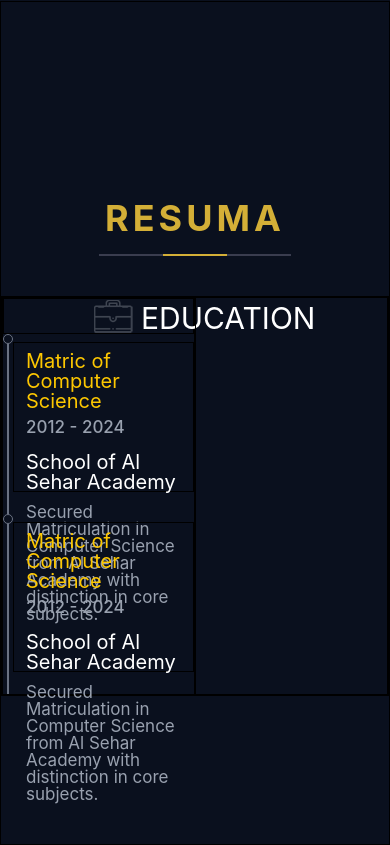
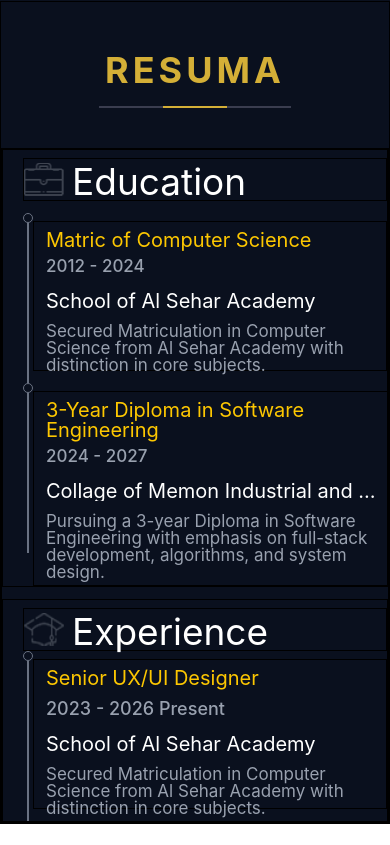
Before and after one commit to hasnainasif0761/Personal-Reactjs-Advance-Topic-Portfolio-, a React (Vite) app: page / in a window 390 px wide. Shown: the part 2270-3115 px from the top of the page. After the commit the page ends 3094 px from the top, so only its background shows below. Built offline with nearby package versions, Linux system fonts and the light colour scheme.

Commit message:
Add-this-resuma-section-for-this-code

```diff
--- a/src/Pages/Resuma.jsx
+++ b/src/Pages/Resuma.jsx
@@ -1,6 +1,6 @@
 function Resuma(){
     return(
-    <div id="resuma" className='w-full text-6xl flex-col  h-screen border bg-[#0A101e] flex items-center justify-center text-center'>
+    <div id="resuma" className='w-full h-auto text-6xl flex-col  md:h-screen border bg-[#0A101e] flex items-center justify-center text-center'>
         <div className=" relative mt-10 text-center">
         <h1 className="absolute md:w-[700px] flex justify-center items-center w-full md:flex hidden border top-1/2 left-1/2 -translate-x-1/2 -translate-y-1/2 md:text-[60px] text-[10px] md:text-[120px] font-[700] text-white/5 tracking-[8px] select-none">
           RESUMA
@@ -14,17 +14,17 @@ function Resuma(){
       <span className="w-16 h-0.5 bg-[#3a3d4f]"></span>
     </div>
         </div>
-        <div className="w-full mt-10 h-[400px] border flex">
-          <div className="w-1/2 border h-full">
-            <div className="border flex items-center justify-start pl-[90px]">
+        <div className="w-full mt-10 md:h-[400px] h-auto border flex md:flex-row flex-col">
+          <div className="md:w-1/2 w-full border h-full md:pl-[0px] pl-5 md:mb-0 mb-3">
+            <div className="border flex mt-2 items-center justify-start md:pl-[76px]">
               <img src="/edu_icon.png" className="w-[40px] h-[33px]" />
-              <h2 className="text-[30px] ml-2 text-white mt-1">EDUCATION</h2>
+              <h2 className="text-[37px] ml-2  text-white mt-1">Education</h2>
             </div>
-            <div>
-              <div className="flex">
+            <div className="md:ml-[90px] mt-3">
+              <div className="flex group">
               <div>
-              <div className="border-gray-500 border-[1.7px] w-[10px] h-[10px] rounded-full"></div>
-              <div className="w-[1px] ml-1 h-[170px] border border-gray-500"></div>
+              <div className="border-gray-500 group-hover:border-yellow-400 group-hover:bg-yellow-400 transition-all duration-300 border-[1.7px] w-[10px] h-[10px] rounded-full"></div>
+              <div className="w-[1px] ml-1 h-[160px] border border-gray-500 "></div>
               </div>
               <div className="border w-auto text-start h-[150px] pl-3 mt-2 p-1 pt-2">
                 <h1 className="text-[20px] text-yellow-400">Matric of Computer Science</h1>
@@ -33,21 +33,38 @@ function Resuma(){
                 <p className="text-[17px] text-gray-400 text-start max-w-[400px] mt-3">Secured Matriculation in Computer Science from Al Sehar Academy with distinction in core subjects.</p>
               </div>
               </div>
-              <div className="flex">
+              <div className="flex group">
               <div>
-              <div className="border-gray-500 border-[1.7px] w-[10px] h-[10px] rounded-full"></div>
-              <div className="w-[1px] ml-1 h-[170px] border border-gray-500"></div>
+              <div className="border-gray-500 border-[1.7px] group-hover:border-yellow-400 group-hover:bg-yellow-400 transition-all duration-300 w-[10px] h-[10px] rounded-full"></div>
+              <div className="w-[1px] ml-1 h-[160px] border border-gray-500"></div>
+              </div>
+              <div className="border w-auto text-start h-auto pl-3 mt-2 p-1 pt-2">
+                <h1 className="text-[20px] text-yellow-400"> 3-Year Diploma in Software Engineering</h1>
+                <p className="text-gray-400 text-[17px] mt-2 font-[500] text-start">2024 - 2027</p>
+                <h1 className="text-[20px] mt-4 text-white truncate max-w-[340px]" title="Memon Industrial and Technical Institute">Collage of Memon Industrial and Technical Institute</h1>
+                <p className="text-[17px] text-gray-400 text-start max-w-[400px] mt-3">Pursuing a 3-year Diploma in Software Engineering with emphasis on full-stack development, algorithms, and system design.</p>
+              </div>
+              </div>
+            </div>
+          </div>
+          <div className="md:w-1/2 w-full border h-full md:pl-[0px] pl-5">
+            <div className="border flex mt-2 items-center justify-start md:pl-[76px]">
+              <img src="/exp-icon.png" className="w-[40px] h-[33px]" />
+              <h2 className="text-[37px] ml-2  text-white mt-1">Experience</h2>
+            </div>
+            <div className="flex group">
+              <div>
+              <div className="border-gray-500 group-hover:border-yellow-400 group-hover:bg-yellow-400 transition-all duration-300 border-[1.7px] w-[10px] h-[10px] rounded-full"></div>
+              <div className="w-[1px] ml-1 h-[160px] border border-gray-500 "></div>
               </div>
               <div className="border w-auto text-start h-[150px] pl-3 mt-2 p-1 pt-2">
-                <h1 className="text-[20px] text-yellow-400">Matric of Computer Science</h1>
-                <p className="text-gray-400 text-[17px] mt-2 font-[500] text-start">2012 - 2024</p>
+                <h1 className="text-[20px] text-yellow-400">Senior UX/UI Designer</h1>
+                <p className="text-gray-400 text-[18px] mt-3 font-[500] text-start">2023 - 2026 Present</p>
                 <h1 className="text-[20px] mt-4 text-white">School of Al Sehar Academy</h1>
                 <p className="text-[17px] text-gray-400 text-start max-w-[400px] mt-3">Secured Matriculation in Computer Science from Al Sehar Academy with distinction in core subjects.</p>
               </div>
               </div>
-            </div>
           </div>
-          <div className="w-1/2 border h-full"></div>
         </div>
     </div>
     )
```
